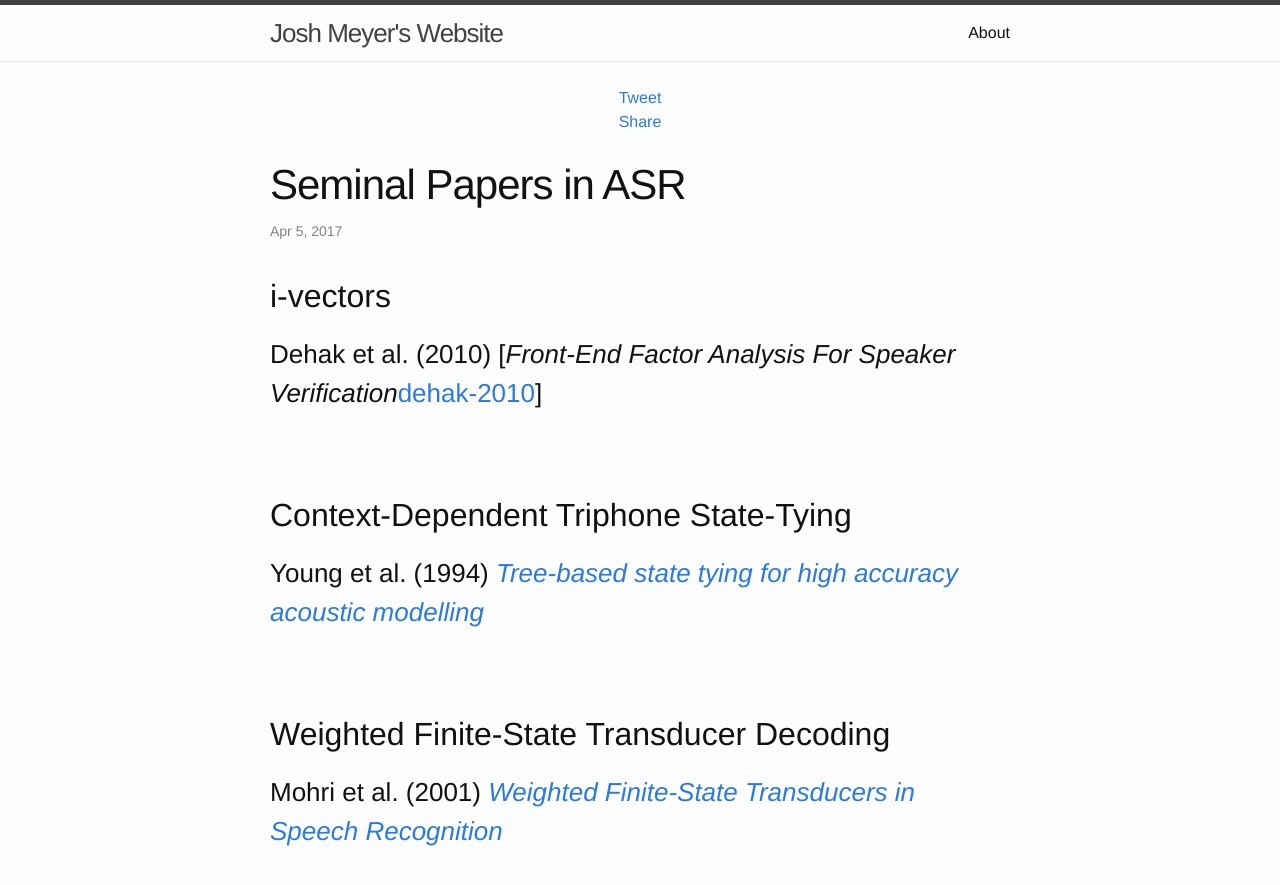
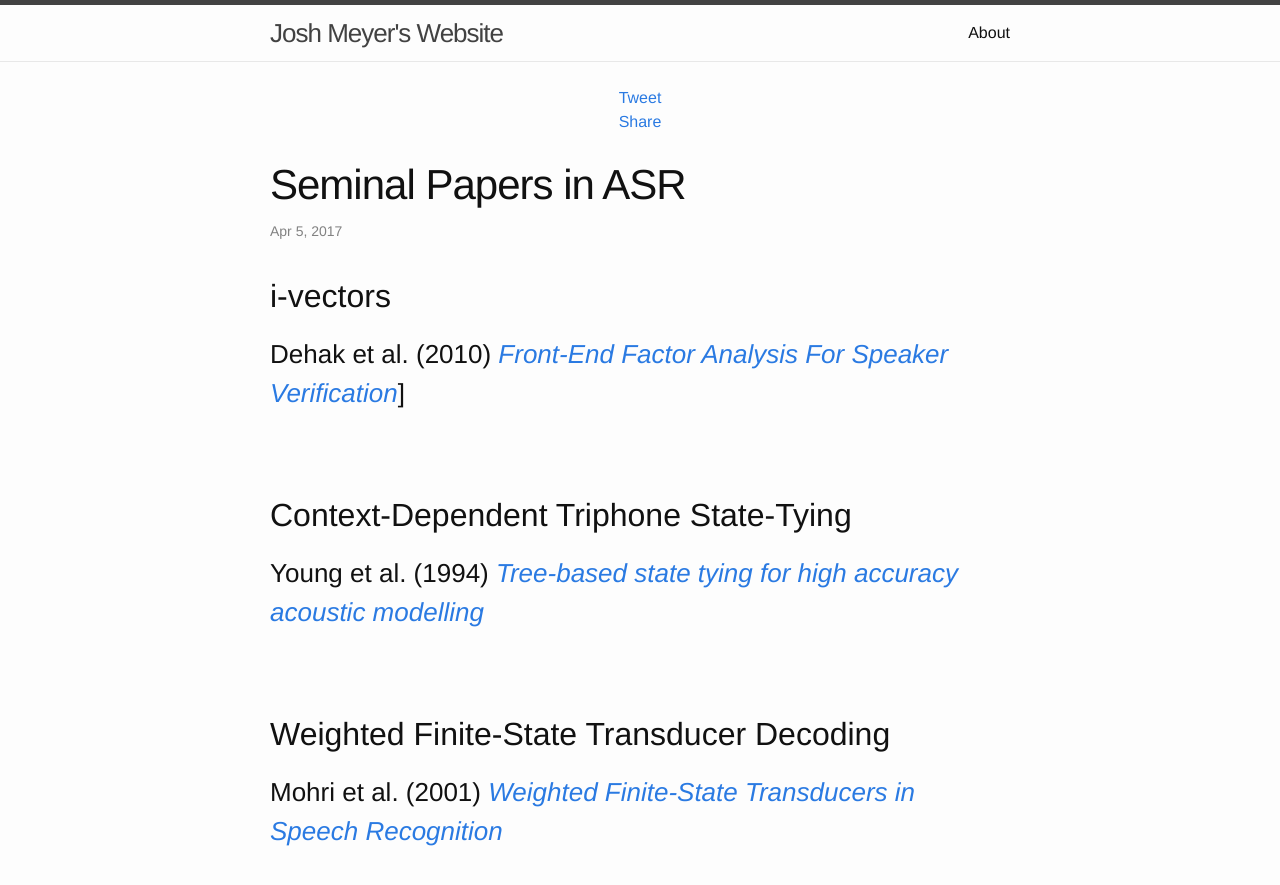
Before and after one commit to JRMeyer/jrmeyer.github.io, a Jekyll site: the page built from _posts/2017-04-05-seminal-asr-papers.markdown, in a window 1280 px wide and 900 px high. Shown: the top 885 px of the window. Built offline with Jekyll 4.4.1, drawn with Linux system fonts in a browser that asks for light colours; comment, search, counter and statistics services are not loaded.

Commit message:
broken link

```diff
--- a/_posts/2017-04-05-seminal-asr-papers.markdown
+++ b/_posts/2017-04-05-seminal-asr-papers.markdown
@@ -11,7 +11,7 @@ published: True
 
 ## i-vectors
 
-### Dehak et al. (2010) [*Front-End Factor Analysis For Speaker Verification*[dehak-2010]]
+### Dehak et al. (2010) [*Front-End Factor Analysis For Speaker Verification*][dehak-2010]]
 
 
 <br/>
```
